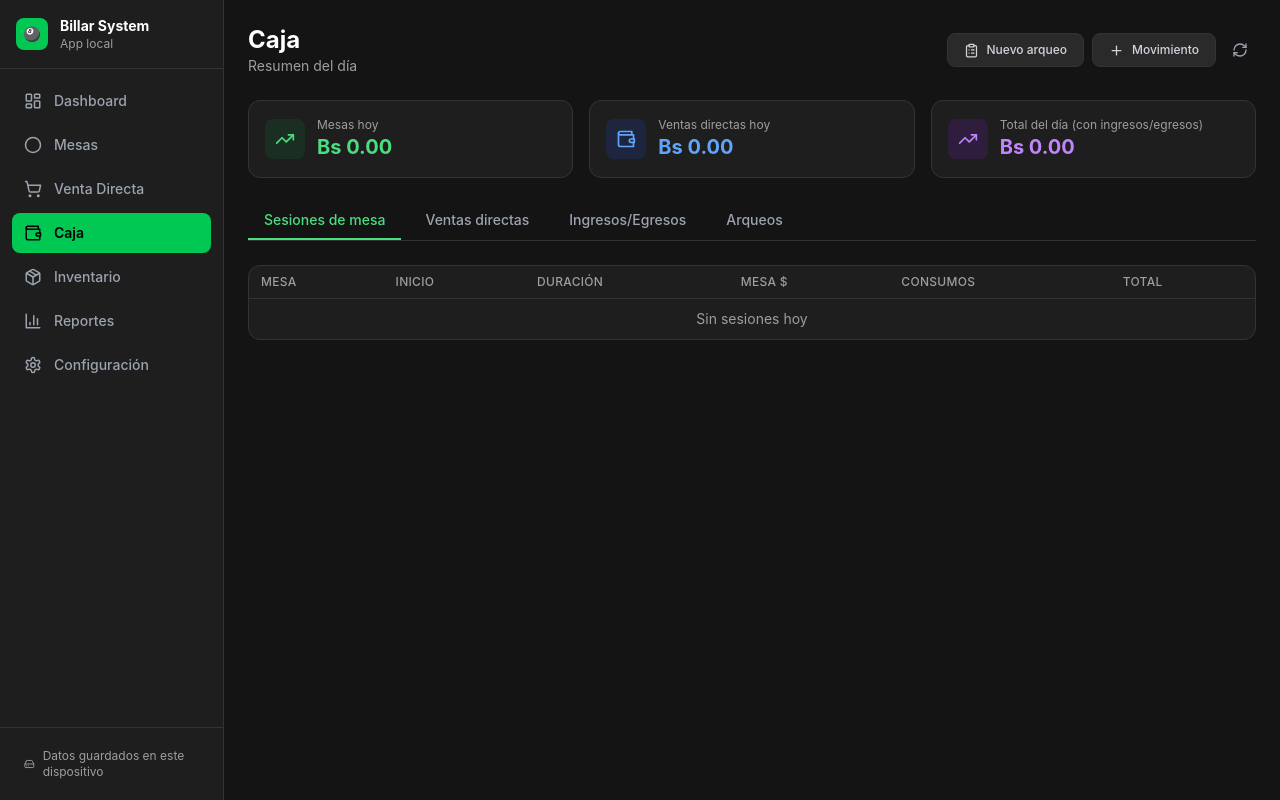
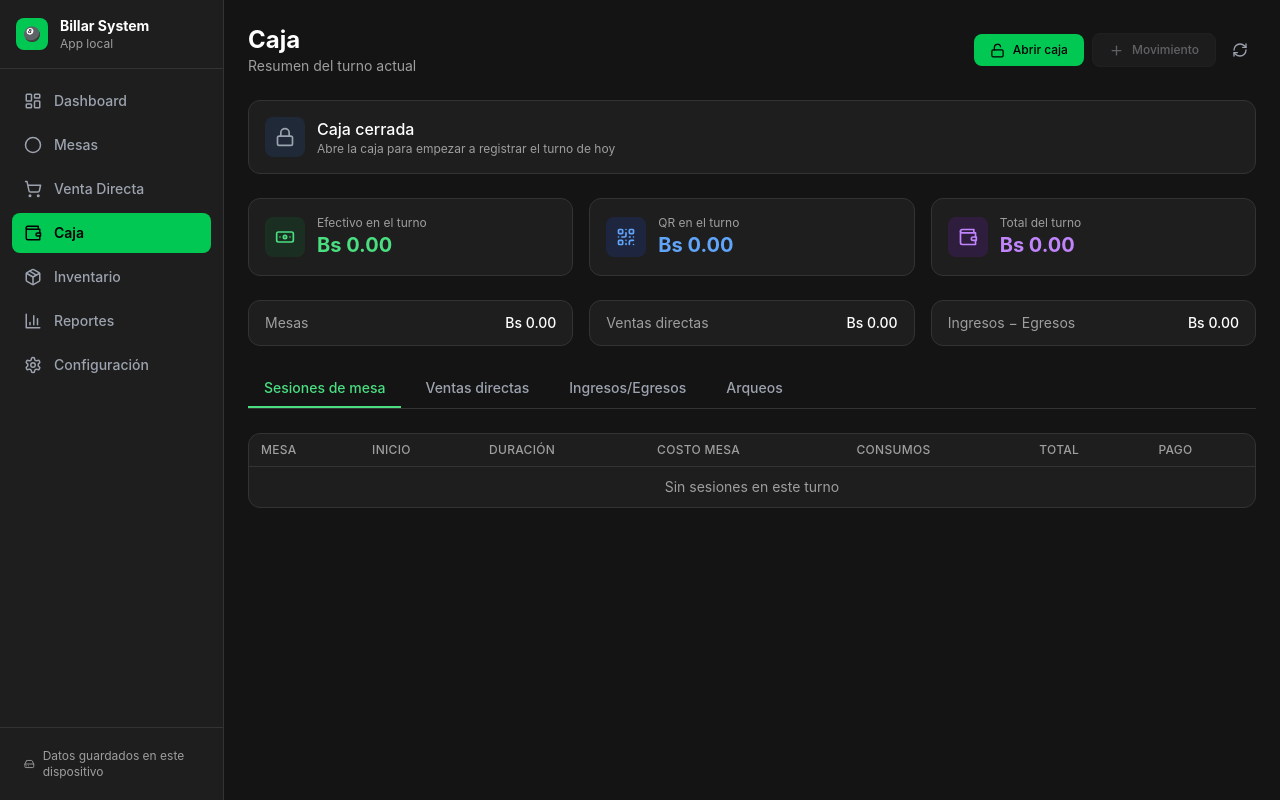
Before and after one commit to maurik513/Sistema-billar-online, a React (Vite) app: page /#/cash in a window 1280 px wide. Built offline with nearby package versions, Linux system fonts and the light colour scheme.

Commit message:
Update CashPage.jsx

```diff
--- a/src/pages/CashPage.jsx
+++ b/src/pages/CashPage.jsx
@@ -1,15 +1,25 @@
 import { useState, useEffect } from 'react';
-import { Wallet, TrendingUp, TrendingDown, RefreshCw, Plus, ClipboardList } from 'lucide-react';
+import { Wallet, TrendingUp, TrendingDown, RefreshCw, Plus, ClipboardList, Lock, Unlock, FileText, QrCode, Banknote } from 'lucide-react';
 import api from '../utils/api';
 import { useConfig } from '../context/ConfigContext';
+import ArqueoReportModal from '../components/modals/ArqueoReportModal';
 import toast from 'react-hot-toast';
+
+function PaymentBadge({ method }) {
+  const isQr = method === 'qr';
+  return (
+    <span className={`badge ${isQr ? 'badge-blue' : 'badge-green'}`}>
+      {isQr ? <QrCode size={11} /> : <Banknote size={11} />}
+      {isQr ? 'QR' : 'Efectivo'}
+    </span>
+  );
+}
 
 function CashMovementModal({ onClose, onSave }) {
   const [type, setType] = useState('in');
   const [amount, setAmount] = useState('');
   const [description, setDescription] = useState('');
   const [loading, setLoading] = useState(false);
-  const { formatCurrency } = useConfig();
 
   const handleSubmit = async (e) => {
     e.preventDefault();
@@ -43,6 +53,7 @@ function CashMovementModal({ onClose, onSave }) {
               Egreso
             </button>
           </div>
+          <p className="text-xs" style={{ color: 'var(--color-text-muted)' }}>Los movimientos manuales siempre se registran como efectivo.</p>
           <div><label className="label">Monto</label>
             <input className="input" type="number" step="0.01" min="0.01" value={amount} onChange={e => setAmount(e.target.value)} required autoFocus />
           </div>
@@ -59,8 +70,10 @@ function CashMovementModal({ onClose, onSave }) {
   );
 }
 
-function ArqueoModal({ onClose, onSave }) {
-  const [type, setType] = useState('cierre');
+// Modal de apertura/cierre de turno. Si ya hay un turno abierto solo
+// deja cerrar; si no hay ninguno abierto solo deja abrir uno nuevo.
+function ArqueoModal({ shiftOpen, onClose, onSave }) {
+  const type = shiftOpen ? 'cierre' : 'apertura';
   const [amount, setAmount] = useState('');
   const [notes, setNotes] = useState('');
   const [expected, setExpected] = useState(0);
@@ -80,38 +93,29 @@ function ArqueoModal({ onClose, onSave }) {
     e.preventDefault();
     setLoading(true);
     try {
-      await api.post('/arqueos', { type, counted_amount: amount, notes });
-      toast.success(type === 'apertura' ? 'Fondo inicial registrado' : 'Arqueo de cierre registrado');
-      onSave();
+      const res = await api.post('/arqueos', { type, counted_amount: amount, notes });
+      toast.success(type === 'apertura' ? 'Caja abierta — turno iniciado' : 'Caja cerrada — turno finalizado');
+      onSave(res.data);
     } catch (err) {
       toast.error(err.response?.data?.error || 'Error al registrar el arqueo');
-    } finally { setLoading(false); }
+      setLoading(false);
+    }
   };
 
   return (
     <div className="fixed inset-0 z-50 flex items-center justify-center p-4 bg-black/70">
       <div className="w-full max-w-sm rounded-xl" style={{ backgroundColor: 'var(--color-surface)' }}>
         <div className="flex items-center justify-between p-4 border-b" style={{ borderColor: 'var(--color-border)' }}>
-          <h2 className="font-bold text-white">Nuevo arqueo de caja</h2>
+          <h2 className="font-bold text-white flex items-center gap-2">
+            {type === 'apertura' ? <Unlock size={17} className="text-green-400" /> : <Lock size={17} className="text-yellow-400" />}
+            {type === 'apertura' ? 'Abrir caja (nuevo turno)' : 'Cerrar caja (fin de turno)'}
+          </h2>
           <button onClick={onClose} className="text-gray-400 hover:text-white">✕</button>
         </div>
         <form onSubmit={handleSubmit} className="p-4 space-y-3">
-          <div className="flex gap-2">
-            <button type="button" onClick={() => setType('apertura')}
-              className={`flex-1 py-2 rounded-lg text-sm font-medium ${type === 'apertura' ? 'text-black' : 'text-gray-400'}`}
-              style={type === 'apertura' ? { backgroundColor: 'var(--color-primary)' } : { backgroundColor: 'var(--color-surface-raised)' }}>
-              Apertura (fondo)
-            </button>
-            <button type="button" onClick={() => setType('cierre')}
-              className={`flex-1 py-2 rounded-lg text-sm font-medium ${type === 'cierre' ? 'text-black' : 'text-gray-400'}`}
-              style={type === 'cierre' ? { backgroundColor: 'var(--color-primary)' } : { backgroundColor: 'var(--color-surface-raised)' }}>
-              Cierre (conteo)
-            </button>
-          </div>
-
           {type === 'cierre' && (
             <div className="rounded-lg p-3 text-sm" style={{ backgroundColor: 'var(--color-surface-raised)' }}>
-              <div className="flex justify-between"><span className="text-gray-400">Esperado en caja (sistema)</span><span className="text-white font-medium">{formatCurrency(expected)}</span></div>
+              <div className="flex justify-between"><span className="text-gray-400">Esperado en caja (efectivo)</span><span className="text-white font-medium">{formatCurrency(expected)}</span></div>
               {amount !== '' && (
                 <div className="flex justify-between mt-1">
                   <span className="text-gray-400">Diferencia</span>
@@ -124,7 +128,7 @@ function ArqueoModal({ onClose, onSave }) {
           )}
 
           <div>
-            <label className="label">{type === 'apertura' ? 'Monto de fondo inicial contado' : 'Monto contado físicamente'}</label>
+            <label className="label">{type === 'apertura' ? 'Monto de fondo inicial contado' : 'Monto contado físicamente (efectivo)'}</label>
             <input className="input" type="number" step="0.01" min="0" value={amount} onChange={e => setAmount(e.target.value)} required autoFocus />
           </div>
           <div><label className="label">Notas (opcional)</label>
@@ -132,7 +136,9 @@ function ArqueoModal({ onClose, onSave }) {
           </div>
           <div className="flex gap-2 pt-2">
             <button type="button" onClick={onClose} className="btn-secondary flex-1 justify-center">Cancelar</button>
-            <button type="submit" disabled={loading} className="btn-primary flex-1 justify-center">{loading ? 'Guardando...' : 'Guardar arqueo'}</button>
+            <button type="submit" disabled={loading} className="btn-primary flex-1 justify-center">
+              {loading ? 'Guardando...' : type === 'apertura' ? 'Abrir caja' : 'Cerrar caja'}
+            </button>
           </div>
         </form>
       </div>
@@ -150,6 +156,7 @@ export default function CashPage() {
   const [tab, setTab] = useState('sessions');
   const [showMovement, setShowMovement] = useState(false);
   const [showArqueo, setShowArqueo] = useState(false);
+  const [viewReport, setViewReport] = useState(null); // { report, arqueo }
   const { formatCurrency } = useConfig();
 
   const loadData = async () => {
@@ -176,20 +183,32 @@ export default function CashPage() {
 
   useEffect(() => { loadData(); }, []);
 
+  const handleArqueoSaved = (arqueo) => {
+    setShowArqueo(false);
+    loadData();
+    if (arqueo?.type === 'cierre' && arqueo.report) {
+      setViewReport({ report: arqueo.report, arqueo });
+    }
+  };
+
   if (loading) return <div className="flex items-center justify-center h-64"><div className="text-green-400 animate-pulse">Cargando caja...</div></div>;
+
+  const shiftOpen = summary?.shift_open;
 
   return (
     <div className="space-y-6">
       <div className="flex items-center justify-between flex-wrap gap-3">
         <div>
           <h1 className="text-2xl font-bold text-white">Caja</h1>
-          <p className="text-sm" style={{ color: 'var(--color-text-muted)' }}>Resumen del día</p>
+          <p className="text-sm" style={{ color: 'var(--color-text-muted)' }}>Resumen del turno actual</p>
         </div>
         <div className="flex items-center gap-2">
-          <button onClick={() => setShowArqueo(true)} className="btn-secondary gap-2 text-xs">
-            <ClipboardList size={15} /> Nuevo arqueo
+          <button onClick={() => setShowArqueo(true)}
+            className={shiftOpen ? 'btn-danger gap-2 text-xs' : 'btn-primary gap-2 text-xs'}>
+            {shiftOpen ? <Lock size={15} /> : <Unlock size={15} />}
+            {shiftOpen ? 'Cerrar caja' : 'Abrir caja'}
           </button>
-          <button onClick={() => setShowMovement(true)} className="btn-secondary gap-2 text-xs">
+          <button onClick={() => setShowMovement(true)} disabled={!shiftOpen} className="btn-secondary gap-2 text-xs disabled:opacity-40">
             <Plus size={15} /> Movimiento
           </button>
           <button onClick={loadData} className="btn-ghost p-2" title="Actualizar">
@@ -198,41 +217,71 @@ export default function CashPage() {
         </div>
       </div>
 
+      {/* Estado del turno */}
+      <div className="card flex items-center gap-3" style={{ borderColor: shiftOpen ? 'var(--color-primary)' : 'var(--color-border)' }}>
+        <div className={`w-10 h-10 rounded-lg flex items-center justify-center ${shiftOpen ? 'bg-green-900/30' : 'bg-gray-800'}`}>
+          {shiftOpen ? <Unlock size={20} className="text-green-400" /> : <Lock size={20} className="text-gray-400" />}
+        </div>
+        <div>
+          {shiftOpen ? (
+            <>
+              <div className="text-white font-medium">Turno abierto</div>
+              <div className="text-xs" style={{ color: 'var(--color-text-muted)' }}>
+                Desde {new Date(summary.shift_start).toLocaleString('es', { dateStyle: 'short', timeStyle: 'short' })} · Fondo inicial {formatCurrency(summary.fondo_inicial)}
+              </div>
+            </>
+          ) : (
+            <>
+              <div className="text-white font-medium">Caja cerrada</div>
+              <div className="text-xs" style={{ color: 'var(--color-text-muted)' }}>Abre la caja para empezar a registrar el turno de hoy</div>
+            </>
+          )}
+        </div>
+      </div>
+
       {summary && (
         <div className="grid grid-cols-1 sm:grid-cols-3 gap-4">
           <div className="card">
             <div className="flex items-center gap-3">
               <div className="w-10 h-10 rounded-lg bg-green-900/30 flex items-center justify-center">
-                <TrendingUp size={20} className="text-green-400" />
+                <Banknote size={20} className="text-green-400" />
               </div>
               <div>
-                <div className="text-xs" style={{ color: 'var(--color-text-muted)' }}>Mesas hoy</div>
-                <div className="text-xl font-bold text-green-400">{formatCurrency(summary.tables_income)}</div>
+                <div className="text-xs" style={{ color: 'var(--color-text-muted)' }}>Efectivo en el turno</div>
+                <div className="text-xl font-bold text-green-400">{formatCurrency(summary.total_efectivo)}</div>
               </div>
             </div>
           </div>
           <div className="card">
             <div className="flex items-center gap-3">
               <div className="w-10 h-10 rounded-lg bg-blue-900/30 flex items-center justify-center">
-                <Wallet size={20} className="text-blue-400" />
+                <QrCode size={20} className="text-blue-400" />
               </div>
               <div>
-                <div className="text-xs" style={{ color: 'var(--color-text-muted)' }}>Ventas directas hoy</div>
-                <div className="text-xl font-bold text-blue-400">{formatCurrency(summary.sales_income)}</div>
+                <div className="text-xs" style={{ color: 'var(--color-text-muted)' }}>QR en el turno</div>
+                <div className="text-xl font-bold text-blue-400">{formatCurrency(summary.total_qr)}</div>
               </div>
             </div>
           </div>
           <div className="card">
             <div className="flex items-center gap-3">
               <div className="w-10 h-10 rounded-lg bg-purple-900/30 flex items-center justify-center">
-                <TrendingUp size={20} className="text-purple-400" />
+                <Wallet size={20} className="text-purple-400" />
               </div>
               <div>
-                <div className="text-xs" style={{ color: 'var(--color-text-muted)' }}>Total del día (con ingresos/egresos)</div>
+                <div className="text-xs" style={{ color: 'var(--color-text-muted)' }}>Total del turno</div>
                 <div className="text-xl font-bold text-purple-400">{formatCurrency(summary.total_income)}</div>
               </div>
             </div>
           </div>
+        </div>
+      )}
+
+      {summary && (
+        <div className="grid grid-cols-1 sm:grid-cols-3 gap-4 text-sm">
+          <div className="card py-3"><div className="flex justify-between"><span style={{ color: 'var(--color-text-muted)' }}>Mesas</span><span className="text-white font-medium">{formatCurrency(summary.tables_income)}</span></div></div>
+          <div className="card py-3"><div className="flex justify-between"><span style={{ color: 'var(--color-text-muted)' }}>Ventas directas</span><span className="text-white font-medium">{formatCurrency(summary.sales_income)}</span></div></div>
+          <div className="card py-3"><div className="flex justify-between"><span style={{ color: 'var(--color-text-muted)' }}>Ingresos − Egresos</span><span className="text-white font-medium">{formatCurrency(summary.cash_in - summary.cash_out)}</span></div></div>
         </div>
       )}
 
@@ -255,12 +304,12 @@ export default function CashPage() {
           <table className="table-fixed-layout">
             <thead>
               <tr>
-                <th>Mesa</th><th>Inicio</th><th>Duración</th><th>Mesa $</th><th>Consumos</th><th>Total</th>
+                <th>Mesa</th><th>Inicio</th><th>Duración</th><th>Costo mesa</th><th>Consumos</th><th>Total</th><th>Pago</th>
               </tr>
             </thead>
             <tbody>
               {sessions.length === 0 && (
-                <tr><td colSpan={6} className="text-center py-8" style={{ color: 'var(--color-text-muted)' }}>Sin sesiones hoy</td></tr>
+                <tr><td colSpan={7} className="text-center py-8" style={{ color: 'var(--color-text-muted)' }}>Sin sesiones en este turno</td></tr>
               )}
               {sessions.map(s => (
                 <tr key={s.id}>
@@ -270,6 +319,7 @@ export default function CashPage() {
                   <td className="text-green-400">{formatCurrency(s.table_cost)}</td>
                   <td className="text-yellow-400">{formatCurrency(s.products_total)}</td>
                   <td className="text-white font-bold">{formatCurrency(s.total)}</td>
+                  <td><PaymentBadge method={s.payment_method} /></td>
                 </tr>
               ))}
             </tbody>
@@ -280,16 +330,17 @@ export default function CashPage() {
       {tab === 'sales' && (
         <div className="card overflow-hidden p-0">
           <table className="table-fixed-layout">
-            <thead><tr><th>Hora</th><th>Items</th><th>Total</th></tr></thead>
+            <thead><tr><th>Hora</th><th>Items</th><th>Total</th><th>Pago</th></tr></thead>
             <tbody>
               {sales.length === 0 && (
-                <tr><td colSpan={3} className="text-center py-8" style={{ color: 'var(--color-text-muted)' }}>Sin ventas hoy</td></tr>
+                <tr><td colSpan={4} className="text-center py-8" style={{ color: 'var(--color-text-muted)' }}>Sin ventas en este turno</td></tr>
               )}
               {sales.map(s => (
                 <tr key={s.id}>
                   <td className="text-gray-400">{new Date(s.created_at).toLocaleTimeString('es', { hour: '2-digit', minute: '2-digit' })}</td>
                   <td className="text-gray-400">{s.items_count} producto{s.items_count !== 1 ? 's' : ''}</td>
                   <td className="text-green-400 font-bold">{formatCurrency(s.total)}</td>
+                  <td><PaymentBadge method={s.payment_method} /></td>
                 </tr>
               ))}
             </tbody>
@@ -300,10 +351,10 @@ export default function CashPage() {
       {tab === 'movements' && (
         <div className="card overflow-hidden p-0">
           <table className="table-fixed-layout">
-            <thead><tr><th>Fecha</th><th>Tipo</th><th>Descripción</th><th>Monto</th></tr></thead>
+            <thead><tr><th>Fecha</th><th>Tipo</th><th>Descripción</th><th>Pago</th><th>Monto</th></tr></thead>
             <tbody>
               {movements.length === 0 && (
-                <tr><td colSpan={4} className="text-center py-8" style={{ color: 'var(--color-text-muted)' }}>Sin movimientos registrados</td></tr>
+                <tr><td colSpan={5} className="text-center py-8" style={{ color: 'var(--color-text-muted)' }}>Sin movimientos registrados</td></tr>
               )}
               {movements.map(m => (
                 <tr key={m.id}>
@@ -315,6 +366,7 @@ export default function CashPage() {
                     </span>
                   </td>
                   <td className="text-gray-300">{m.description || '-'}</td>
+                  <td>{m.payment_method && <PaymentBadge method={m.payment_method} />}</td>
                   <td className={`font-bold ${m.type === 'out' ? 'text-red-400' : 'text-green-400'}`}>
                     {m.type === 'out' ? '-' : '+'}{formatCurrency(m.amount)}
                   </td>
@@ -328,10 +380,10 @@ export default function CashPage() {
       {tab === 'arqueos' && (
         <div className="card overflow-hidden p-0">
           <table className="table-fixed-layout">
-            <thead><tr><th>Fecha</th><th>Tipo</th><th>Esperado</th><th>Contado</th><th>Diferencia</th><th>Notas</th></tr></thead>
+            <thead><tr><th>Fecha</th><th>Tipo</th><th>Esperado</th><th>Contado</th><th>Diferencia</th><th>Notas</th><th></th></tr></thead>
             <tbody>
               {arqueos.length === 0 && (
-                <tr><td colSpan={6} className="text-center py-8" style={{ color: 'var(--color-text-muted)' }}>Sin arqueos registrados aún</td></tr>
+                <tr><td colSpan={7} className="text-center py-8" style={{ color: 'var(--color-text-muted)' }}>Sin arqueos registrados aún</td></tr>
               )}
               {arqueos.map(a => (
                 <tr key={a.id}>
@@ -347,6 +399,13 @@ export default function CashPage() {
                     )}
                   </td>
                   <td className="text-gray-400">{a.notes || '-'}</td>
+                  <td>
+                    {a.report && (
+                      <button onClick={() => setViewReport({ report: a.report, arqueo: a })} className="btn-ghost p-1 text-xs gap-1">
+                        <FileText size={13} /> Reporte
+                      </button>
+                    )}
+                  </td>
                 </tr>
               ))}
             </tbody>
@@ -358,7 +417,10 @@ export default function CashPage() {
         <CashMovementModal onClose={() => setShowMovement(false)} onSave={() => { setShowMovement(false); loadData(); }} />
       )}
       {showArqueo && (
-        <ArqueoModal onClose={() => setShowArqueo(false)} onSave={() => { setShowArqueo(false); loadData(); }} />
+        <ArqueoModal shiftOpen={shiftOpen} onClose={() => setShowArqueo(false)} onSave={handleArqueoSaved} />
+      )}
+      {viewReport && (
+        <ArqueoReportModal report={viewReport.report} arqueo={viewReport.arqueo} onClose={() => setViewReport(null)} />
       )}
     </div>
   );
```
